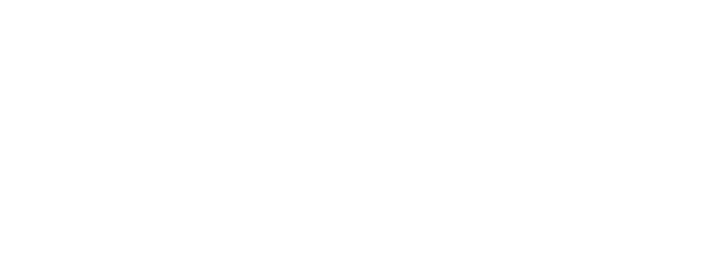
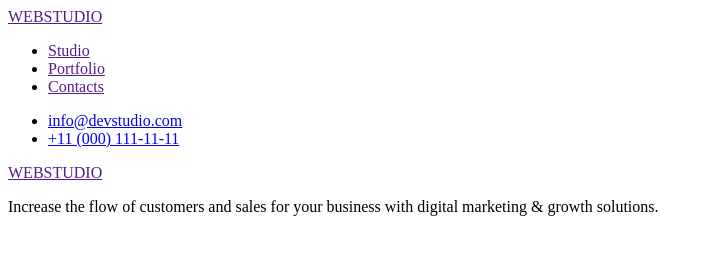
Before and after one commit to 7vasyl7/goit-markup-hw-01, a plain HTML site: page index.html in a window 1280 px wide. Shown: the whole page, without its empty margins (0-713 px from the left). Drawn offline with Linux system fonts and the light colour scheme.

Commit message:
Update index.html

```diff
--- a/index.html
+++ b/index.html
@@ -1 +1,32 @@
 <!DOCTYPE html>
+<html lang="en">
+<head>
+    <meta charset="UTF-8">
+    <meta http-equiv="X-UA-Compatible" content="IE=edge">
+    <meta name="viewport" content="width=device-width, initial-scale=1.0">
+    <title>WEDSTUDIO</title>
+</head>
+<body>
+    <header>
+        <nav>
+             <a href="">WEBSTUDIO </a>
+                                   <ul>
+                                       <li><a href="">Studio</a></li>
+                                       <li><a href="">Portfolio</a></li>
+                                       <li><a href="">Contacts</a></li>
+                                   </ul>
+      </nav>
+        <ul>
+            <li><a href="mailto:info@devstudio.com">info@devstudio.com</a></li>
+            <li><a href="tel:+1100011111">+11 (000) 111-11-11</a></li>
+        </ul>
+    </header>
+    <main></main>
+    <footer>
+           <a href="">WEBSTUDIO</a>
+           <p>Increase the flow of customers and sales for your business with digital marketing & growth solutions.</p>
+    </footer>
+
+</body>
+
+</html>
```
